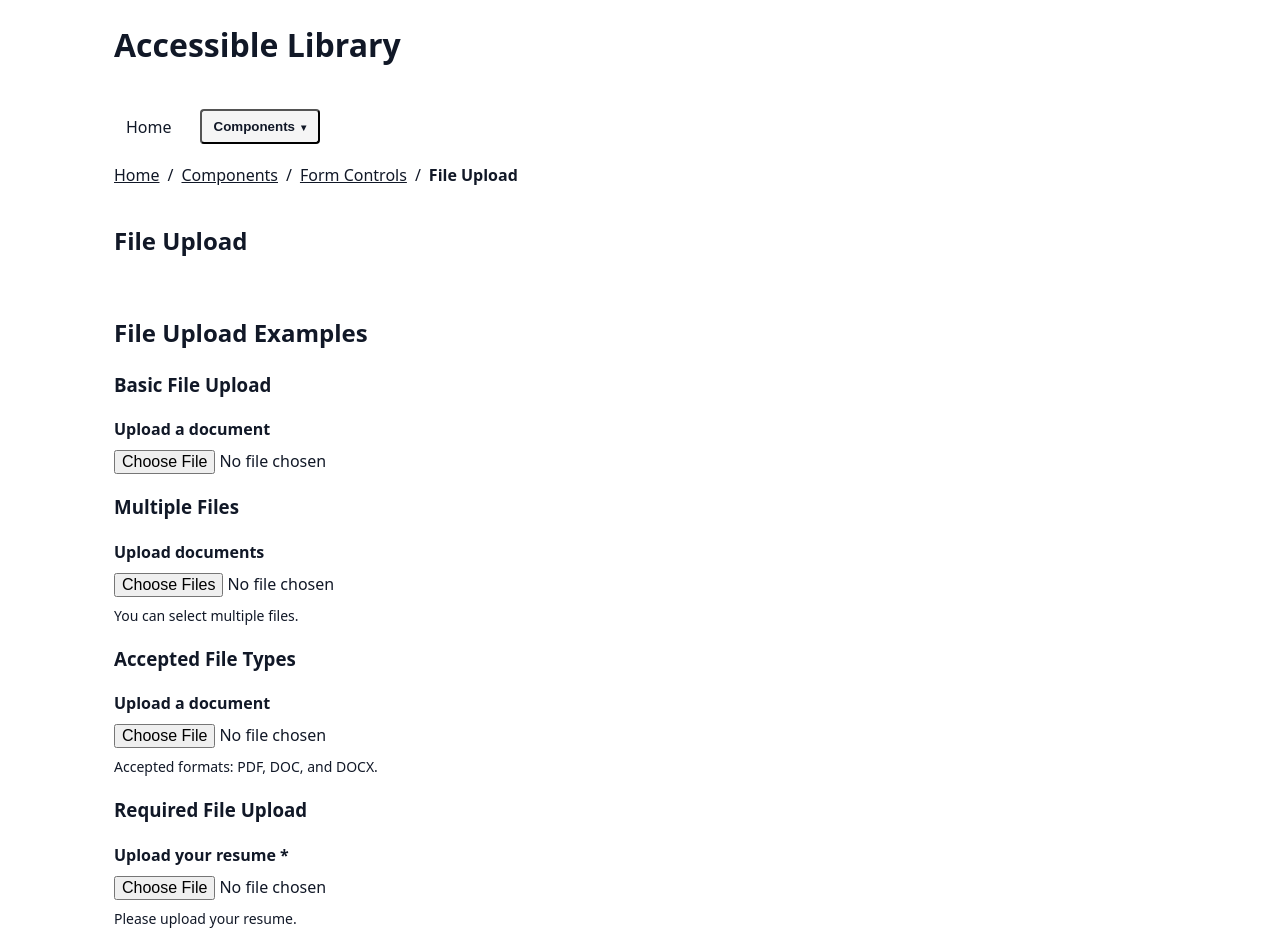
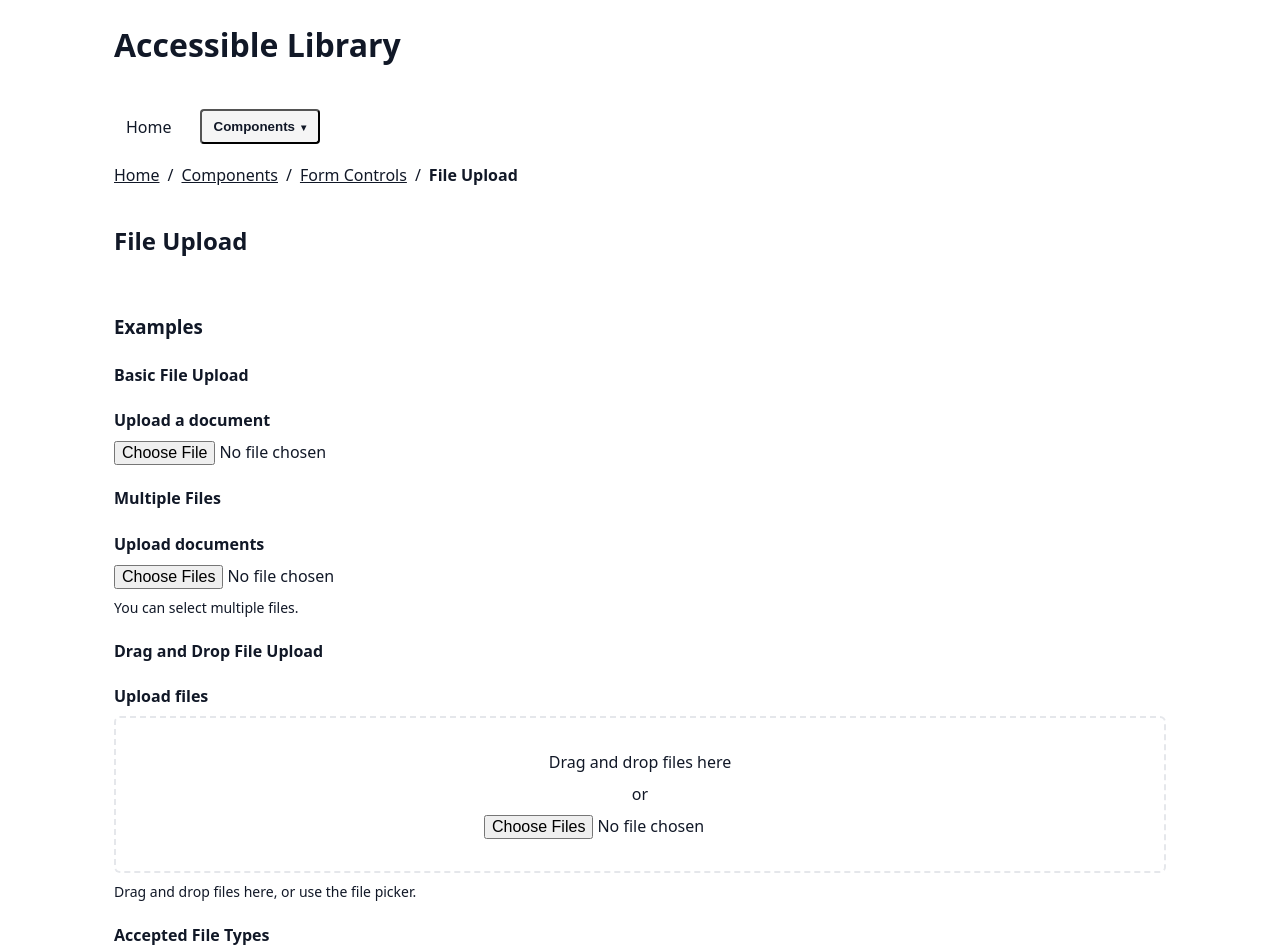
Before and after one commit to rpcorr/accessible-templates, a React (Vite) app: page /form-controls/file-upload in a window 1280 px wide. Shown: the top 952 px of the page. Built offline with nearby package versions, Linux system fonts and the light colour scheme.

Commit message:
Add drag and drop File Upload variant

```diff
--- a/src/components/FormControls/FileUpload/FileUpload.module.css
+++ b/src/components/FormControls/FileUpload/FileUpload.module.css
@@ -22,6 +22,21 @@
   cursor: not-allowed;
 }
 
+.dropzone {
+  display: flex;
+  flex-direction: column;
+  align-items: center;
+  gap: var(--space-2);
+  padding: var(--space-6);
+  border: 2px dashed var(--color-secondary);
+  border-radius: var(--radius-md);
+  text-align: center;
+}
+
+.dropzone p {
+  margin: 0;
+}
+
 .helperText,
 .errorMessage {
   margin: 0;
@@ -31,3 +46,8 @@
 .errorMessage {
   color: var(--color-danger);
 }
+
+.dropzoneDragging {
+  border-color: var(--color-primary);
+  background: var(--color-secondary);
+}
--- a/src/components/FormControls/FileUpload/index.tsx
+++ b/src/components/FormControls/FileUpload/index.tsx
@@ -1,4 +1,4 @@
-import { useId, type ChangeEvent } from 'react';
+import { useId, useState, type ChangeEvent, type DragEvent } from 'react';
 import styles from './FileUpload.module.css';
 
 interface FileUploadProps {
@@ -10,6 +10,7 @@ interface FileUploadProps {
   disabled?: boolean;
   helperText?: string;
   errorMessage?: string;
+  variant?: 'default' | 'dropzone';
   onChange?: (files: FileList | null) => void;
 }
 
@@ -22,9 +23,11 @@ export function FileUpload({
   disabled = false,
   helperText,
   errorMessage,
+  variant = 'default',
   onChange,
 }: FileUploadProps) {
   const inputId = useId();
+  const [isDragging, setIsDragging] = useState(false);
   const helperTextId = `${inputId}-helper`;
   const errorMessageId = `${inputId}-error`;
 
@@ -38,13 +41,34 @@ export function FileUpload({
     onChange?.(event.target.files);
   }
 
-  return (
-    <div className={styles.container}>
-      <label htmlFor={inputId} className={styles.label}>
-        {label}
-        {required && <span aria-hidden="true"> *</span>}
-      </label>
+  function handleDragOver(event: DragEvent<HTMLDivElement>) {
+    event.preventDefault();
 
+    if (!disabled) {
+      setIsDragging(true);
+    }
+  }
+
+  function handleDragLeave(event: DragEvent<HTMLDivElement>) {
+    event.preventDefault();
+
+    if (!disabled) {
+      setIsDragging(false);
+    }
+  }
+
+  function handleDrop(event: DragEvent<HTMLDivElement>) {
+    event.preventDefault();
+
+    if (disabled) {
+      return;
+    }
+
+    setIsDragging(false);
+    onChange?.(event.dataTransfer.files);
+  }
+
+  const input = (
     <input
       id={inputId}
       className={styles.input}
@@ -58,6 +82,31 @@ export function FileUpload({
       aria-invalid={errorMessage ? true : undefined}
       onChange={handleChange}
     />
+  );
+
+  return (
+    <div className={styles.container}>
+      <label htmlFor={inputId} className={styles.label}>
+        {label}
+        {required && <span aria-hidden="true"> *</span>}
+      </label>
+
+      {variant === 'dropzone' ? (
+        <div
+          className={`${styles.dropzone} ${
+            isDragging ? styles.dropzoneDragging : ''
+          }`}
+          onDragOver={handleDragOver}
+          onDragLeave={handleDragLeave}
+          onDrop={handleDrop}
+        >
+          <p>Drag and drop files here</p>
+          <p>or</p>
+          {input}
+        </div>
+      ) : (
+        input
+      )}
 
       {helperText && !errorMessage && (
         <p id={helperTextId} className={styles.helperText}>
--- a/src/examples/FormControls/FileUploadExamples.tsx
+++ b/src/examples/FormControls/FileUploadExamples.tsx
@@ -4,6 +4,7 @@ import { FileUpload } from '../../components/FormControls/FileUpload';
 export function FileUploadExamples() {
   const [selectedFiles, setSelectedFiles] = useState<FileList | null>(null);
   const [multipleFiles, setMultipleFiles] = useState<FileList | null>(null);
+  const [droppedFiles, setDroppedFiles] = useState<FileList | null>(null);
   const [acceptedFileError, setAcceptedFileError] = useState('');
 
   function handleAcceptedFileChange(files: FileList | null) {
@@ -28,10 +29,10 @@ export function FileUploadExamples() {
 
   return (
     <div>
-      <h2>File Upload Examples</h2>
+      <h3>Examples</h3>
 
       <section>
-        <h3>Basic File Upload</h3>
+        <h4>Basic File Upload</h4>
 
         <FileUpload
           label="Upload a document"
@@ -47,7 +48,7 @@ export function FileUploadExamples() {
       </section>
 
       <section>
-        <h3>Multiple Files</h3>
+        <h4>Multiple Files</h4>
 
         <FileUpload
           label="Upload documents"
@@ -73,7 +74,34 @@ export function FileUploadExamples() {
       </section>
 
       <section>
-        <h3>Accepted File Types</h3>
+        <h4>Drag and Drop File Upload</h4>
+
+        <FileUpload
+          label="Upload files"
+          name="dropzone-files"
+          variant="dropzone"
+          multiple
+          helperText="Drag and drop files here, or use the file picker."
+          onChange={setDroppedFiles}
+        />
+
+        {droppedFiles && droppedFiles.length > 0 && (
+          <div>
+            <p>
+              Selected files: <strong>{droppedFiles.length}</strong>
+            </p>
+
+            <ul>
+              {Array.from(droppedFiles).map((file) => (
+                <li key={`${file.name}-${file.lastModified}`}>{file.name}</li>
+              ))}
+            </ul>
+          </div>
+        )}
+      </section>
+
+      <section>
+        <h4>Accepted File Types</h4>
 
         <FileUpload
           label="Upload a document"
@@ -86,7 +114,7 @@ export function FileUploadExamples() {
       </section>
 
       <section>
-        <h3>Required File Upload</h3>
+        <h4>Required File Upload</h4>
 
         <FileUpload
           label="Upload your resume"
@@ -98,7 +126,7 @@ export function FileUploadExamples() {
       </section>
 
       <section>
-        <h3>Disabled File Upload</h3>
+        <h4>Disabled File Upload</h4>
 
         <FileUpload
           label="Upload a document"
```
Lines whose indentation alone changed are shown as unchanged.
